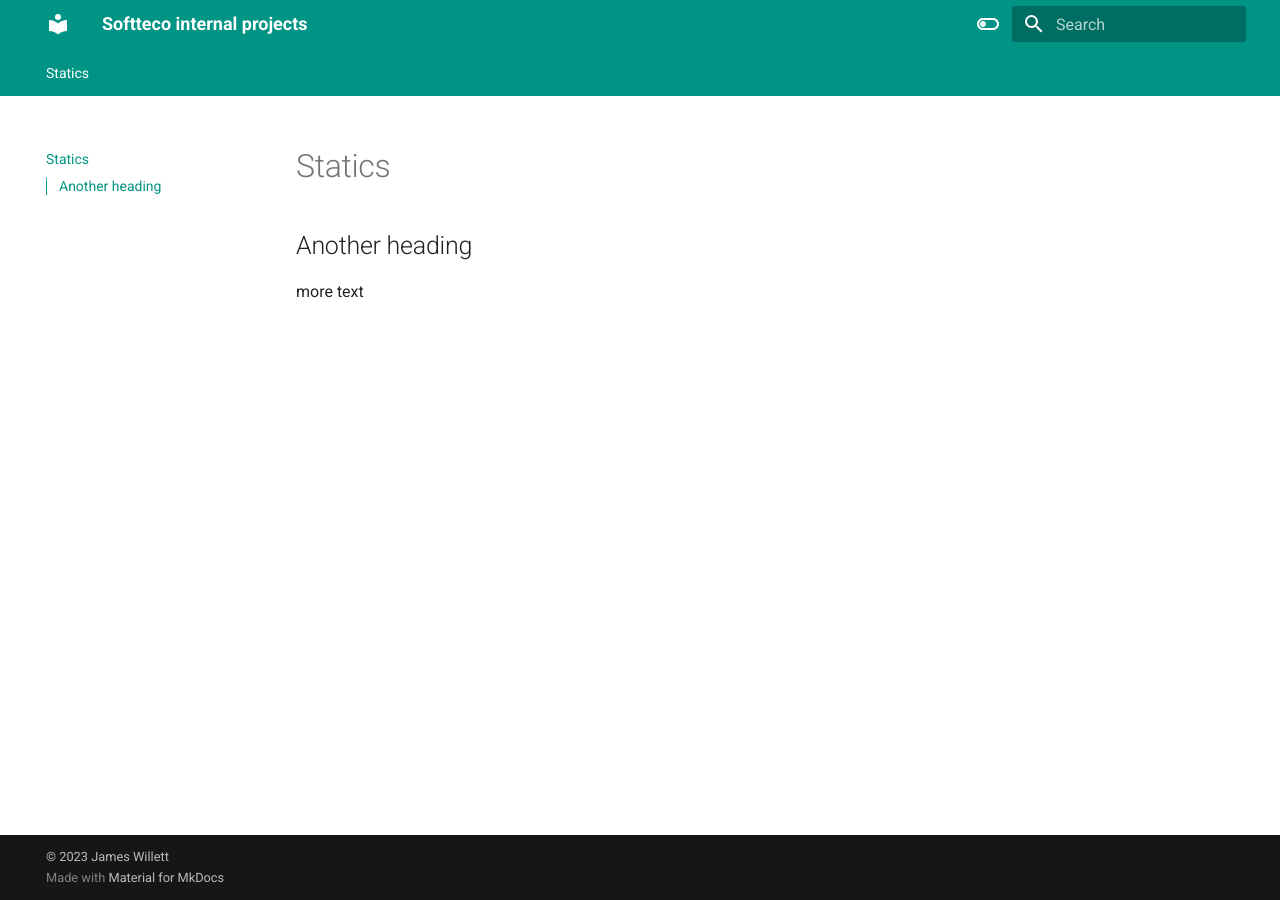
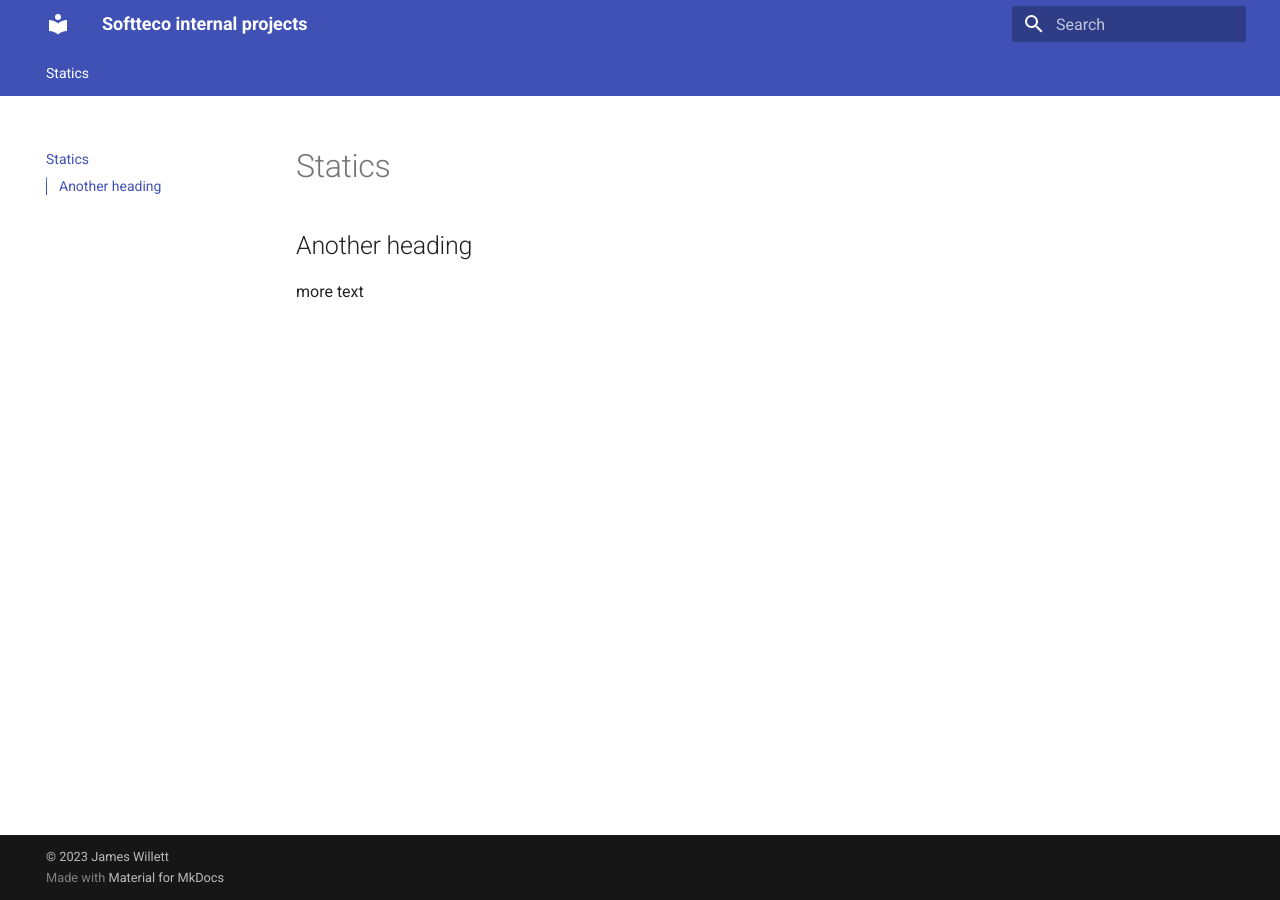
Before and after one commit to ivaniddqd/mkdocs-test, an MkDocs documentation site: the page built from docs/statics.md, in a window 1280 px wide. Built offline with MkDocs 1.6.1 and Material for MkDocs 9.7.7, drawn with Linux system fonts in a browser that asks for light colours.

Commit message:
Update mkdocs.yml

```diff
--- a/mkdocs.yml
+++ b/mkdocs.yml
@@ -12,19 +12,19 @@ theme:
     - content.code.annotation
     - content.code.copy
   language: en
-  palette:
-    - scheme: default
-      toggle:
-        icon: material/toggle-switch-off-outline
-        name: Switch to dark mode
-      primary: teal
-      accent: purple
-    - scheme: slate
-      toggle:
-        icon: material/toggle-switch
-        name: Switch to light mode
-      primary: teal
-      accent: lime
+  # palette:
+  #   - scheme: default
+  #     toggle:
+  #       icon: material/toggle-switch-off-outline
+  #       name: Switch to dark mode
+  #     primary: teal
+  #     accent: purple
+  #   - scheme: slate
+  #     toggle:
+  #       icon: material/toggle-switch
+  #       name: Switch to light mode
+  #     primary: teal
+  #     accent: lime
 
 plugins:
   - social
```
